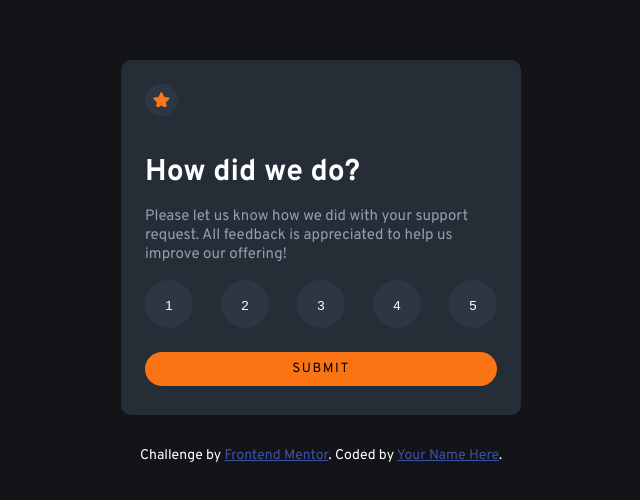
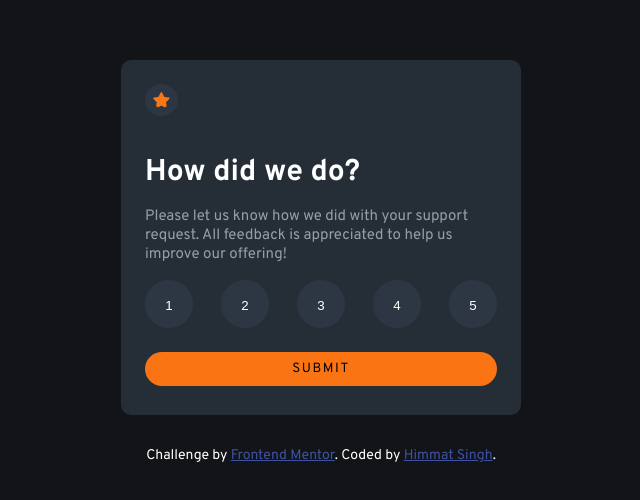
Before and after one commit to himmatsingh123/rate-card-, a plain HTML site: page index.html in a window 1280 px wide. Shown: the part 162-662 px from the top of the page, 319-959 px from the left. Drawn offline with Linux system fonts and the light colour scheme.

Commit message:
Update index.html
Linkedin  link updated

```diff
--- a/index.html
+++ b/index.html
@@ -59,7 +59,7 @@
 
   <div class="attribution">
     Challenge by <a href="https://www.frontendmentor.io?ref=challenge" target="_blank">Frontend Mentor</a>.
-    Coded by <a href="#">Your Name Here</a>.
+    Coded by <a href="https://www.linkedin.com/in/himmat-singh2711/">Himmat Singh</a>.
   </div>
   <script src="index.js"> </script>
 </body>
```
